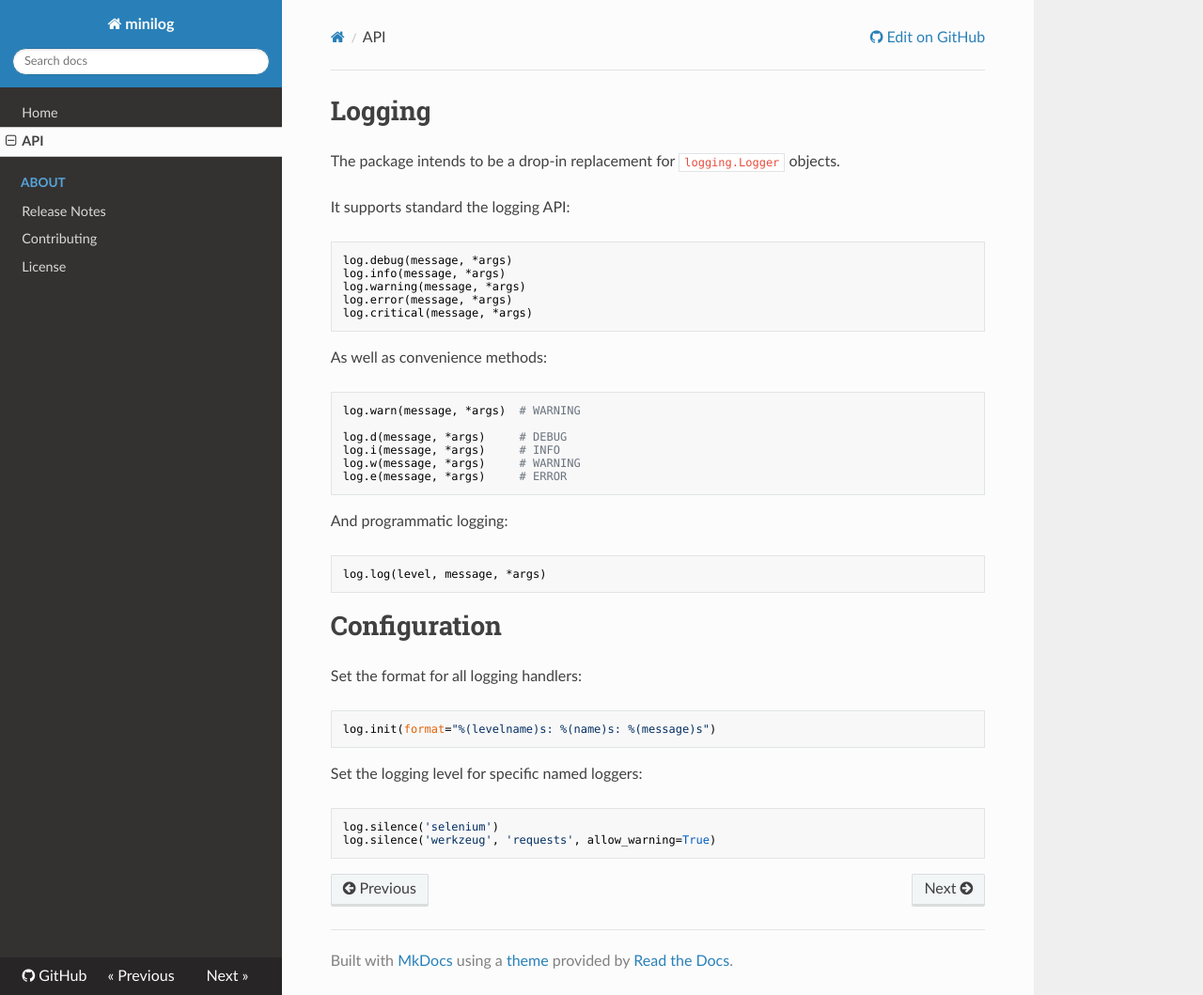
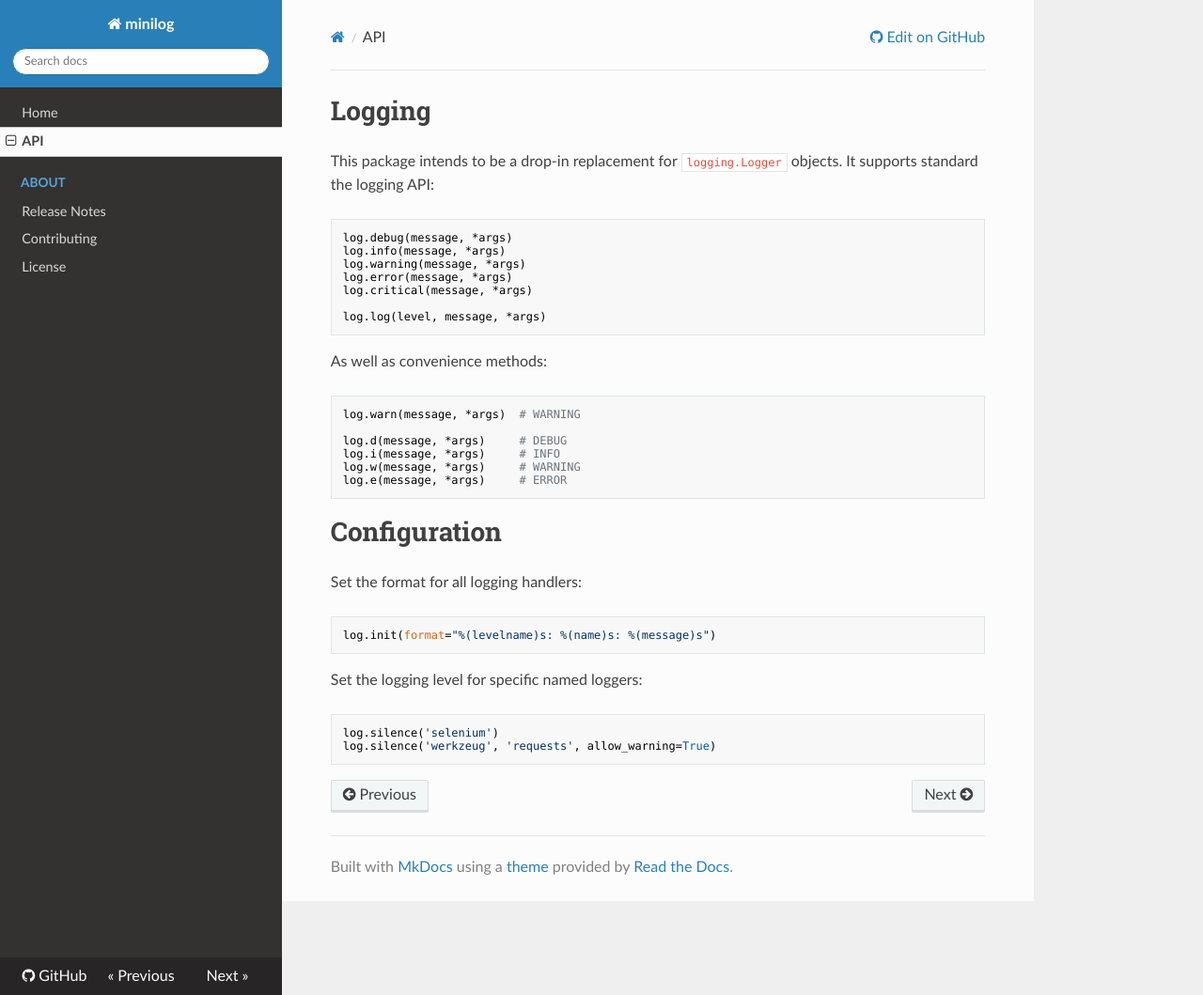
Before and after one commit to jacebrowning/minilog, an MkDocs documentation site: the page built from docs/api.md, in a window 1280 px wide and 1059 px high. Shown: the whole window at 94% size. Built offline with MkDocs 1.6.1, drawn with Linux system fonts in a browser that asks for light colours; nearby versions of some CDN libraries; old or Windows-style settings are respelled for this version of MkDocs.

Commit message:
Update api.md

````diff
--- a/docs/api.md
+++ b/docs/api.md
@@ -1,8 +1,6 @@
 # Logging
 
-The package intends to be a drop-in replacement for `logging.Logger` objects.
-
-It supports standard the logging API:
+This package intends to be a drop-in replacement for `logging.Logger` objects. It supports standard the logging API:
 
 ```python
 log.debug(message, *args)
@@ -21,12 +21,6 @@ log.d(message, *args)     # DEBUG
 log.i(message, *args)     # INFO
 log.w(message, *args)     # WARNING
 log.e(message, *args)     # ERROR
-```
-
-And programmatic logging:
-
-```python
-log.log(level, message, *args)
 ```
 
 # Configuration
````
Also changed, not shown: other parts of docs/api.md (+2 -0 lines).
